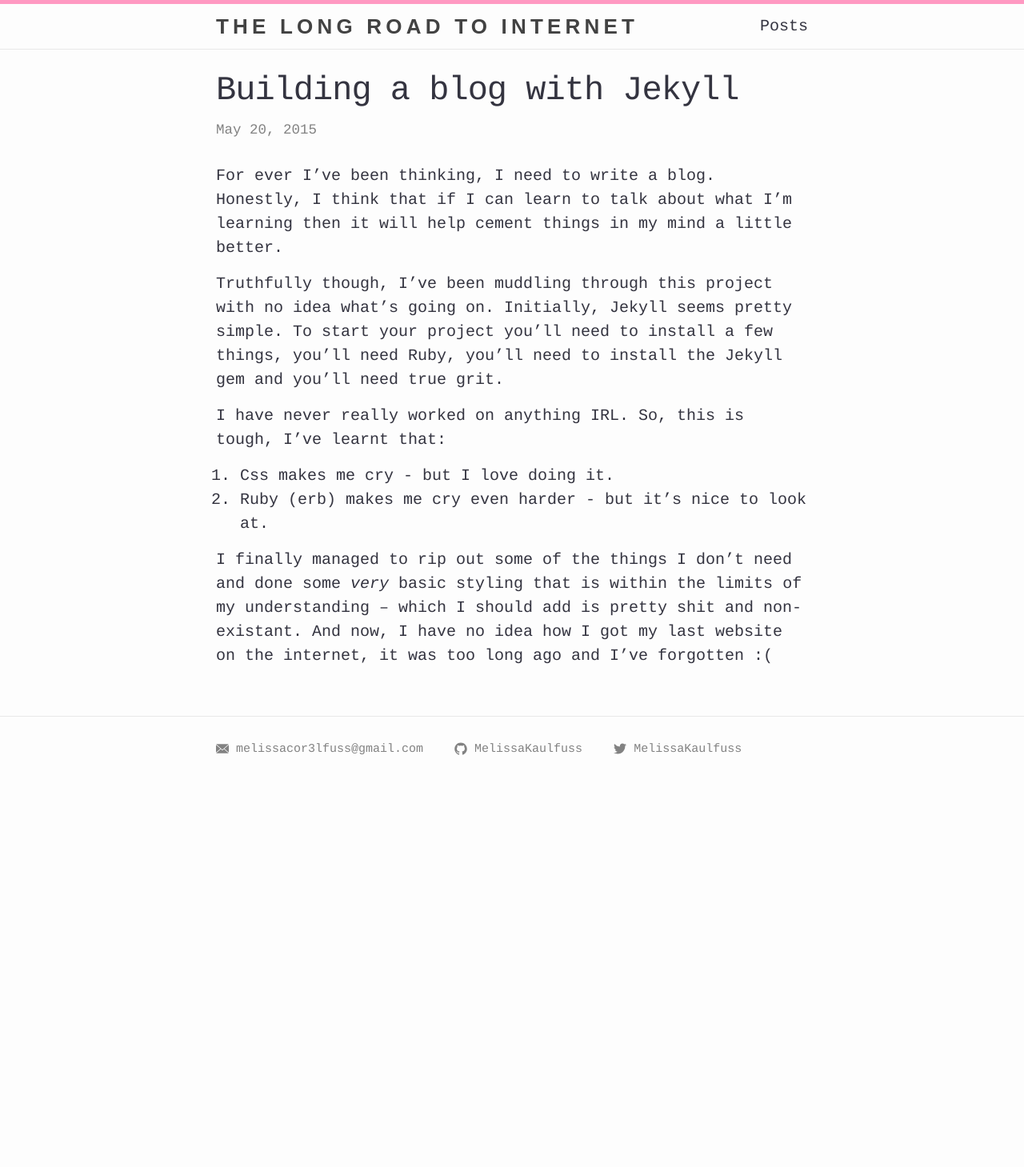
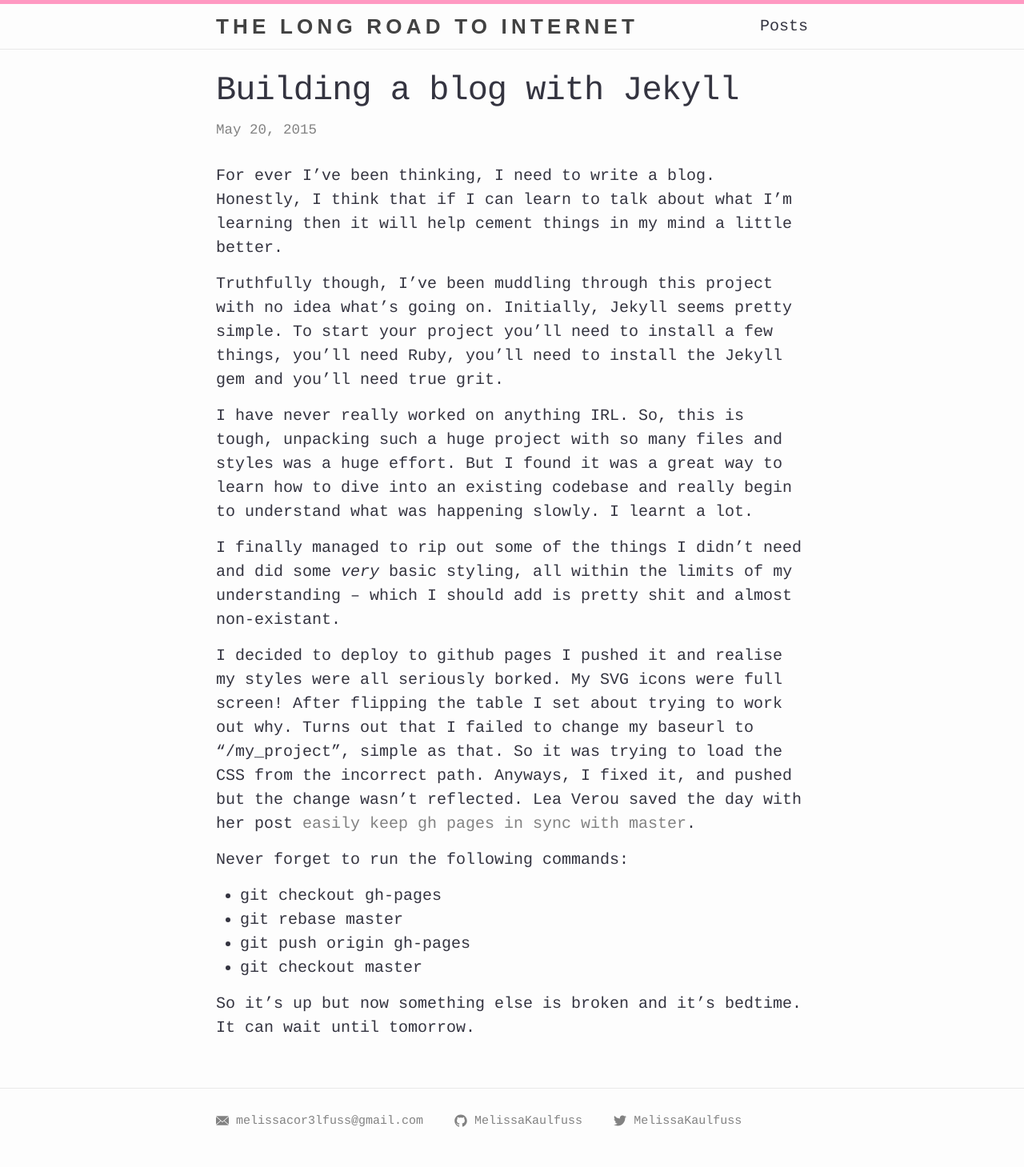
Before and after one commit to MelissaKaulfuss/my_blog, a Jekyll site: the page built from _posts/2015-05-20-welcome-to-jekyll.markdown, in a window 1280 px wide. Shown: the whole page at 80% size. Built offline with Jekyll 4.4.1, drawn with Linux system fonts in a browser that asks for light colours; before the commit the page ends 994 px from its top, so only the background shows below that.

Commit message:
Update post content

```diff
--- a/_posts/2015-05-20-welcome-to-jekyll.markdown
+++ b/_posts/2015-05-20-welcome-to-jekyll.markdown
@@ -8,8 +8,16 @@ For ever I've been thinking, I need to write a blog. Honestly, I think that if I
 
 Truthfully though, I've been muddling through this project with no idea what's going on. Initially, Jekyll seems pretty simple. To start your project you'll need to install a few things, you'll need Ruby, you'll need to install the Jekyll gem and you'll need true grit.
 
-I have never really worked on anything IRL. So, this is tough, I've learnt that:
-1. Css makes me cry - but I love doing it.
-2. Ruby (erb) makes me cry even harder - but it's nice to look at.
+I have never really worked on anything IRL. So, this is tough, unpacking such a huge project with so many files and styles was a huge effort. But I found it was a great way to learn how to dive into an existing codebase and really begin to understand what was happening slowly. I learnt a lot.
 
-I finally managed to rip out some of the things I don't need and done some _very_ basic styling that is within the limits of my understanding – which I should add is pretty shit and non-existant. And now, I have no idea how I got my last website on the internet, it was too long ago and I've forgotten :(
+I finally managed to rip out some of the things I didn't need and did some _very_ basic styling, all within the limits of my understanding – which I should add is pretty shit and almost non-existant.
+
+I decided to deploy to github pages I pushed it and realise my styles were all seriously borked. My SVG icons were full screen! After flipping the table I set about trying to work out why. Turns out that I failed to change my baseurl to "/my_project", simple as that. So it was trying to load the CSS from the incorrect path. Anyways, I fixed it, and pushed but the change wasn't reflected. Lea Verou saved the day with her post <a href="http://lea.verou.me/2011/10/easily-keep-gh-pages-in-sync-with-master/">easily keep gh pages in sync with master</a>.
+
+Never forget to run the following commands:
+- git checkout gh-pages
+- git rebase master
+- git push origin gh-pages
+- git checkout master
+
+So it's up but now something else is broken and it's bedtime. It can wait until tomorrow.
```
